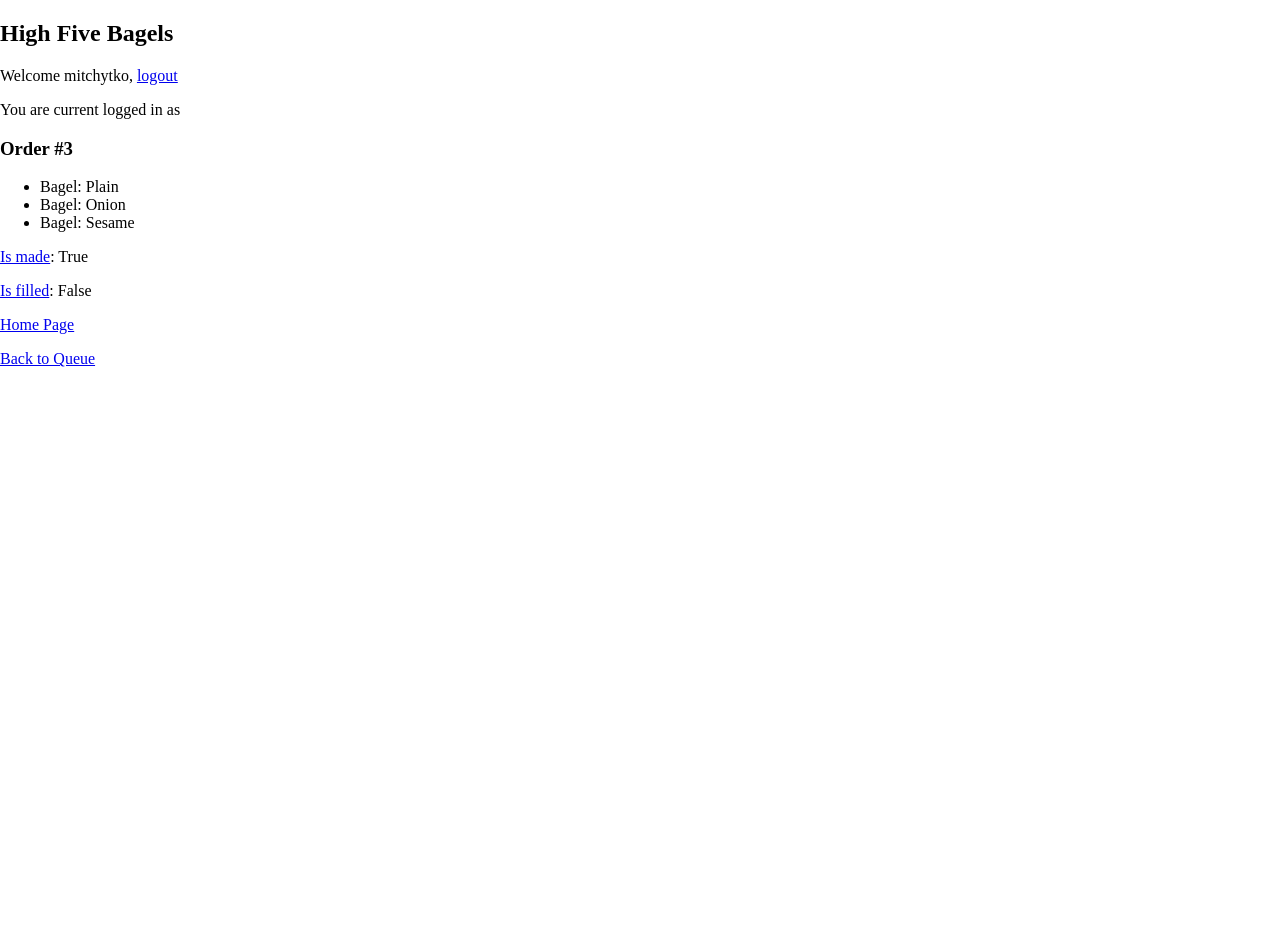
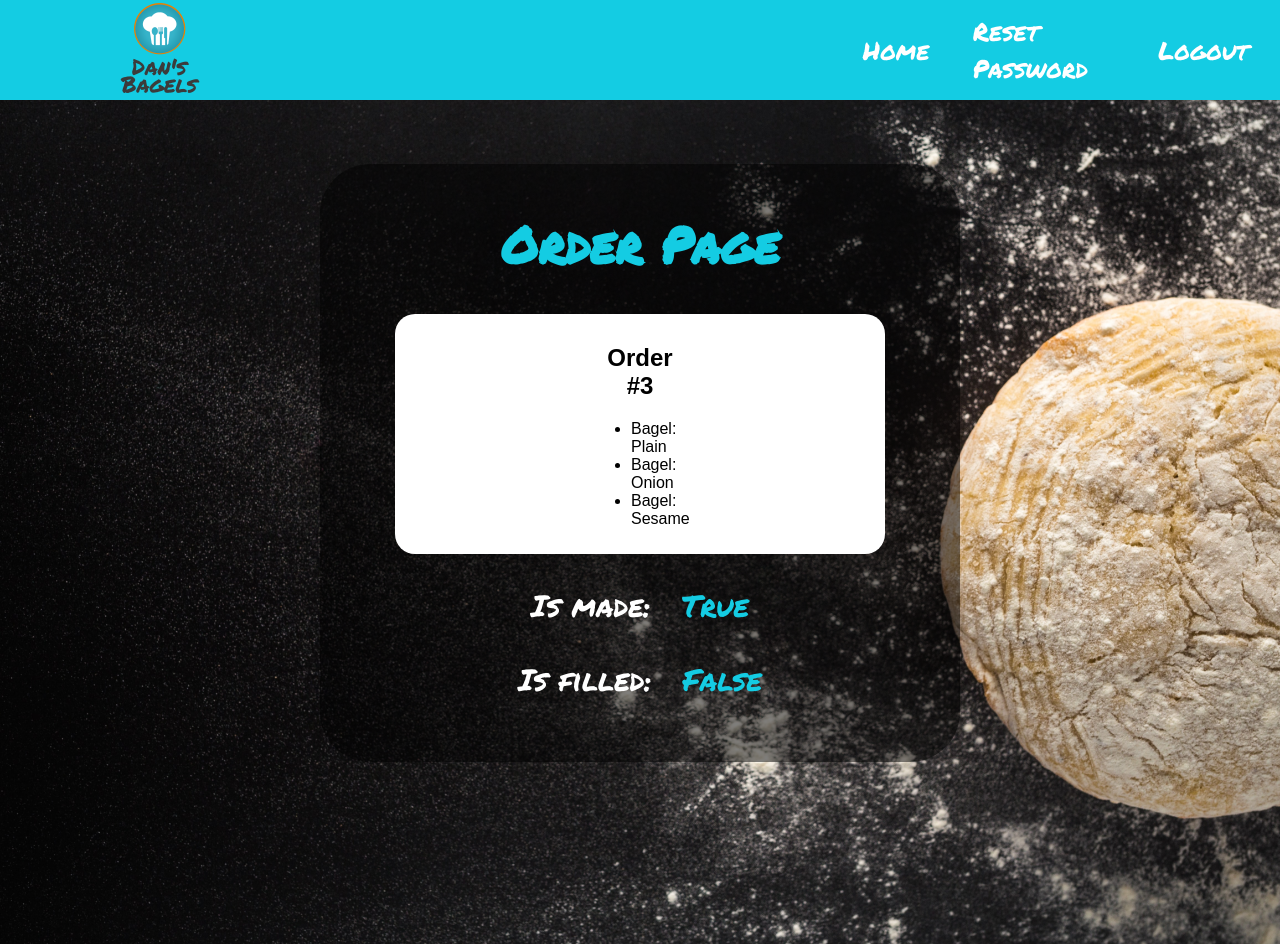
Before and after one commit to daxinator22/bagels-polfwack-tech, a Django app: page /fill_order/3/ in a window 1280 px wide. Before the commit the page ends 367 px from the top, so only its background shows below. Run offline with Django 3.2, Linux system fonts and the light colour scheme; a user stored in the database is signed in; data comes from the database, SQL or seed files in the repository; both versions use the stored data as it was after the commit.

Commit message:
Queue style done

```diff
--- a/src/highFive/home/static/home/style.css
+++ b/src/highFive/home/static/home/style.css
@@ -38,6 +38,8 @@
 
 .queue_item {
 	margin-top: 10px;
+	margin-right: 5px;
+	margin-left: 5px;
 	margin-bottom: 10px;
 	background-color: white;
 	border-radius: 20px;
@@ -74,6 +76,10 @@
 }
 
 .queue_body{
+	background-image: url('up_bagels.jpg');
+}
+
+.fill_order_body{
 	background-image: url('dough_2.jpg');
 }
 
@@ -96,6 +102,12 @@
 }
 
 #queue_box{
+	padding-top: 10px;
+	padding-bottom: 30px;
+	display: block;
+}
+
+#fill_order_box{
 	padding-top: 10px;
 	padding-bottom: 30px;
 	display: block;
@@ -142,7 +154,6 @@
 
 .link_button:hover{
 	background-color: #ed850e;
-	color: #14cce3;
 }
 
 .login_button{
@@ -170,6 +181,46 @@
 
 .order_link:hover{
 	color: #14cce3;
+}
+
+.order_box{
+	background-color: white;
+	margin-right: 75px;
+	margin-left: 75px;
+	border-radius: 20px;
+	padding-bottom: 10px;
+	padding-top: 10px;
+	padding-left: 200px;
+	padding-right: 200px;
+}
+
+.order_title{
+	font-family: 'Arial';
+}
+
+.items_list{
+	text-align: left;
+	font-family: 'Arial';
+	padding-left: 40%;
+}
+
+.fill_order_link{
+	color: white;
+	font-family: 'Permanent Marker', 'cursive';
+	font-size: 30px;
+	text-decoration: none;
+	margin-right: 20px;
+}
+
+.fill_order_link:hover{
+	color: #ed850e;
+}
+
+.fill_order_status{
+	color: #14cce3;
+	font-family: 'Permanent Marker', 'cursive';
+	font-size: 30px;
+	text-decoration: none;
 }
 
 label{
--- a/src/highFive/home/templates/home/fill_order.html
+++ b/src/highFive/home/templates/home/fill_order.html
@@ -9,29 +9,65 @@
 		<title>Fill Order page!</title>
 		<meta charset="utf-8">
 		<link href="{% static 'home/style.css' %}" rel="stylesheet">
+		<link rel="preconnect" href="https://fonts.gstatic.com">
+		<link href="https://fonts.googleapis.com/css2?family=Permanent+Marker&display=swap" rel="stylesheet">
+		<link type='image/png' href="{% static 'home/logo.png' %}" rel="shortcut icon">
 
 	</head>
 
 
 	<body>
+		<div class='header'>
+			<div class='logo'>
+				<a href='/'><img class='logo_img' src="{% static 'home/logo.png' %}" alt="I've misplaced the logo..."></a>
+			</div>
+			<div class='menu'>
+				<div class='menu_item'>
+					<a href='/' class='menu_link'>Home</a>
+				</div>
+				{% if user.is_authenticated %}
 
-		<h2>High Five Bagels</h2>
+				{% for name, href in urls.items %}
+				<div class='menu_item'>
+					<a href="{{ href }}" class='menu_link'>{{ name }}</a>
+				</div>
+				{% endfor %}
+
+				<div class='menu_item'>
+					<a href="/accounts/password_reset/" class='menu_link'>Reset Password</a>
+				</div>
+				<div class='menu_item'>
+					<a href="/accounts/logout/?next=/" class='menu_link'>Logout</a>
+				</div>
+				{% else %}
+				<div class='menu_item'>
+					<a href='/accounts/login/' class='menu_link'>Login</a>
+				</div>
+				<div class='menu_item'>
+					<a href='/accounts/login/' class='menu_link'>Sign Up</a>
+				</div>
+				{% endif %}
+			</div>
+		</div>
+		<div class='fill_order_body body_page'>
+			<div class='content_box' id='fill_order_box'>
+				<h1 class='queue_title'>Order Page</h1>
 				{% if user.is_authenticated %}
-		<p>Welcome {{ user.username }}, <a href='/accounts/logout/?next=/'>logout</a></p>
-		<p>You are current logged in as {{ group }}</p>
-		<h3>Order #{{ order.id }}</h3>
-		<ul>
+				<div class='order_box'>
+				<h2 class='order_title'>Order #{{ order.id }}</h2>
+					<ul class='items_list'>
 					{% for item in items %}
 						<li>{{ item.type }}: {{ item.sub_type }}</li>
 					{% endfor %}
 					</ul>
-		<p><a href='/fill_order/{{ order.id }}/isMade/'>Is made</a>: {{ order.isMade }}</p>
-		<p><a href='/fill_order/{{ order.id }}/isFilled/'>Is filled</a>: {{ order.isFilled }}</p>
-		<p><a href="/">Home Page</a></p>
-		<p><a href="/queue">Back to Queue</a></p>
+				</div>
+				<p class='fill_order_status'><a href='/fill_order/{{ order.id }}/isMade/' class='fill_order_link'>Is made:</a> {{ order.isMade }}</p>
+				<p class='fill_order_status'><a href='/fill_order/{{ order.id }}/isFilled/' class='fill_order_link'>Is filled:</a> {{ order.isFilled }}</p>
 				{% else %}
 				<p>You are not currently logged in, <a href="/accounts/login/">login here.</a>
 				{% endif %}
+			</div>
+		</div>
 
 	</body>
 </html>
--- a/src/highFive/home/views.py
+++ b/src/highFive/home/views.py
@@ -198,6 +198,7 @@ def queue(request):
     return render(request, 'home/queue.html', context)
 
 def fill_order(request, order_id):
+    user_context = get_user_context(request)
     item_string = Order.objects.filter(id=int(order_id))[0].items
     item_list = item_string.split(',')
     item_obj = list()
@@ -206,10 +207,10 @@ def fill_order(request, order_id):
             item_obj.append(foodItem.objects.filter(id=item)[0])
 
     context = {
-        'user': request.user,
         'order': get_object_or_404(Order, pk=order_id),
         'items': item_obj,
     }
+    context.update(user_context)
     return render(request, 'home/fill_order.html', context)
 
 def isMade(request, order_id):
```
Also changed, not shown: src/highFive/db.sqlite3, 1 other file. Lines whose indentation alone changed are shown as unchanged.
